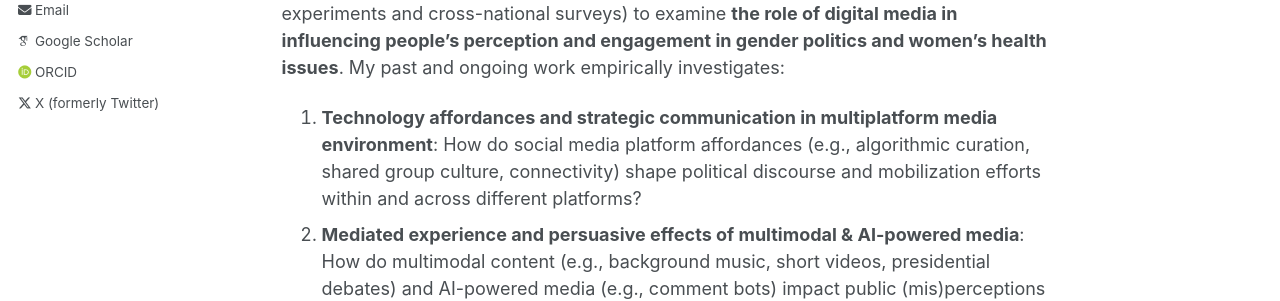
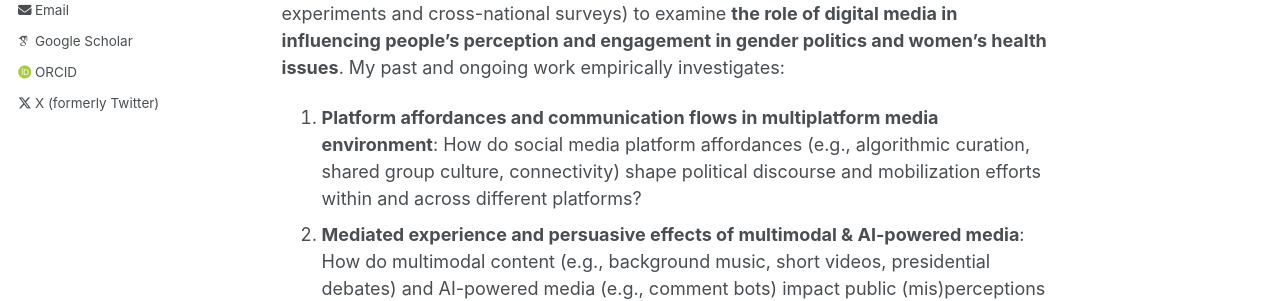
Before and after one commit to im-mengyuli/im-mengyuli.github.io, a Jekyll site: the page built from _pages/about.md, in a window 1280 px wide and 900 px high. Shown: the part 442-743 px from the top of the window. Built offline with Jekyll 4.4.1, drawn with Linux system fonts in a browser that asks for light colours; some web fonts are replaced.

Commit message:
Update about.md

```diff
--- a/_pages/about.md
+++ b/_pages/about.md
@@ -11,7 +11,7 @@ I am a Ph.D. candidate in Mass Communications in the [School of Journalism and M
 
 My research focuses on digital media, political communication, and media psychology. I employ computational methods (including natural language processing, large language models, and multi-modal analysis) and quantitative methods (including web-based experiments and cross-national surveys) to examine <b>the role of digital media in influencing people’s perception and engagement in gender politics and women’s health issues</b>. My past and ongoing work empirically investigates:
 
-1. <b>Technology affordances and strategic communication in multiplatform media environment</b>: How do social media platform affordances (e.g., algorithmic curation, shared group culture, connectivity) shape political discourse and mobilization efforts within and across different platforms?
+1. <b>Platform affordances and communication flows in multiplatform media environment</b>: How do social media platform affordances (e.g., algorithmic curation, shared group culture, connectivity) shape political discourse and mobilization efforts within and across different platforms?
 2. <b>Mediated experience and persuasive effects of multimodal & AI-powered media</b>: How do multimodal content (e.g., background music, short videos, presidential debates) and AI-powered media (e.g., comment bots) impact public (mis)perceptions and interaction with social issues on digital media?
 
 I obtained my M.Phil. degree in Communication Studies from [Hong Kong Baptist University](https://www.comm.hkbu.edu.hk/comd-www/english/front/index.htm), my M.A. degree in Global Communication from the [Chinese University of Hong Kong](https://www.com.cuhk.edu.hk/), and my bachelor’s degree in Management from [Renmin University of China](https://en.ruc.edu.cn/). Outside academia, I have worked as a marketing intern and content editor intern at [Emerald Group Publishing Limited](https://www.emeraldgrouppublishing.com/) and [NetEase](https://news.163.com/world/index.html), focusing on optimizing marketing strategies and multiplatform social media campaigns.
```
